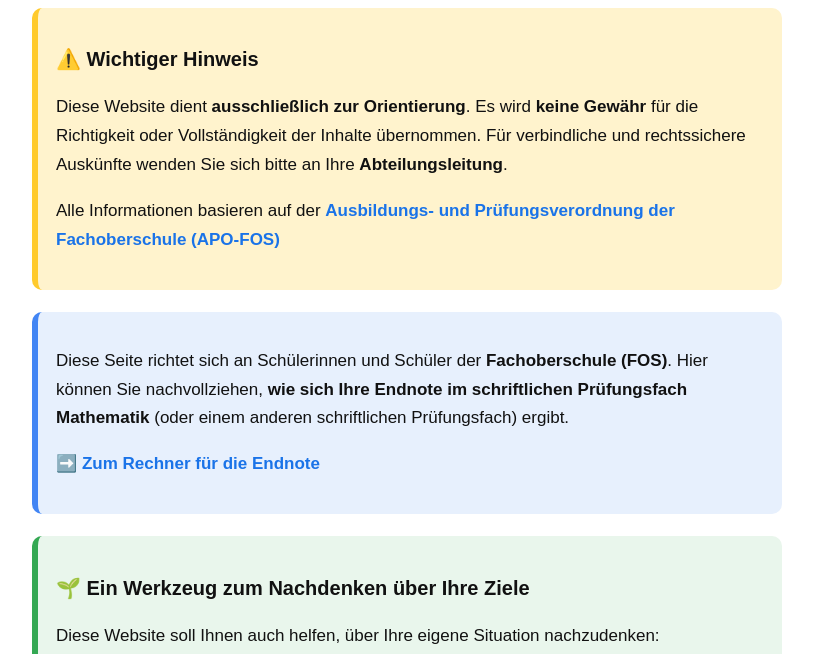
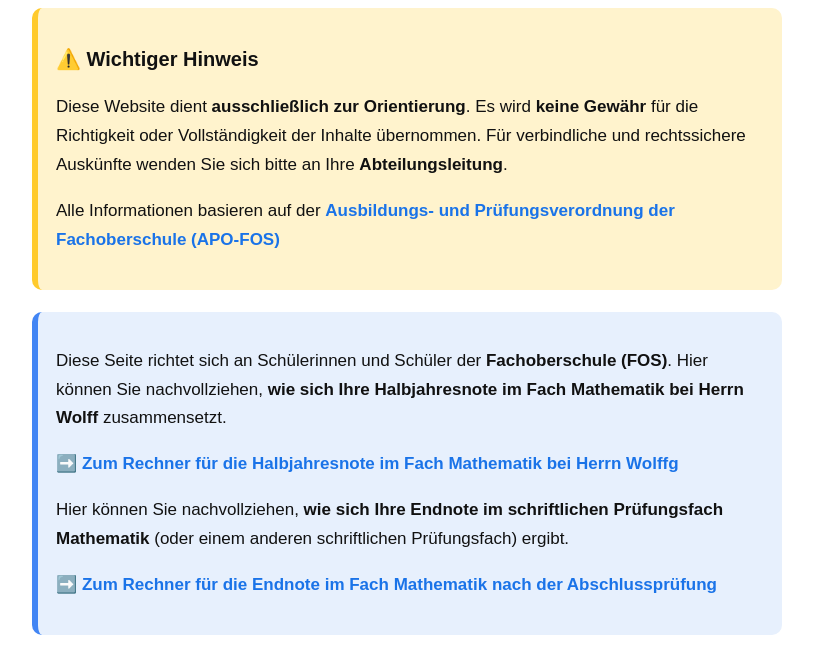
Before and after one commit to felixwolff/Notenrechner_FOS, a plain HTML site: page index.html in a window 1280 px wide. Shown: the part 96-750 px from the top of the page, without its empty margins (233-1046 px from the left). Drawn offline with Linux system fonts and the light colour scheme.

Commit message:
Halbjahresrechner mit drin
Updated content and links in the index.html file for clarity and accuracy.

```diff
--- a/index.html
+++ b/index.html
@@ -75,12 +75,21 @@
 <div class="box intro">
     <p>
         Diese Seite richtet sich an Schülerinnen und Schüler der <strong>Fachoberschule (FOS)</strong>.
+        Hier können Sie nachvollziehen, <strong>wie sich Ihre Halbjahresnote im Fach Mathematik bei Herrn Wolff</strong>
+        zusammensetzt.
+    </p>
+
+    <p>
+        ➡️ <a href="halbjahresnoten_rechner.html">Zum Rechner für die Halbjahresnote im Fach Mathematik bei Herrn Wolffg</a>
+    </p>
+
+     <p>
         Hier können Sie nachvollziehen, <strong>wie sich Ihre Endnote im schriftlichen Prüfungsfach Mathematik</strong>
         (oder einem anderen schriftlichen Prüfungsfach) ergibt.
     </p>
 
     <p>
-        ➡️ <a href="schriftlich_berechnen.html">Zum Rechner für die Endnote</a>
+        ➡️ <a href="schriftlich_berechnen.html">Zum Rechner für die Endnote im Fach Mathematik nach der Abschlussprüfung</a>
     </p>
 </div>
 
```
